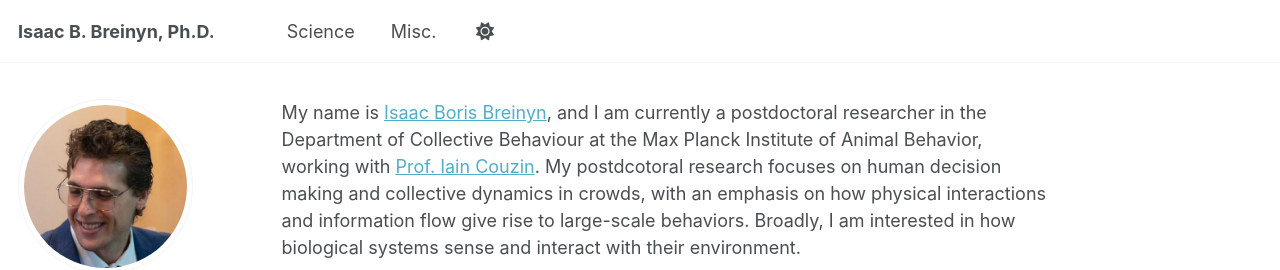
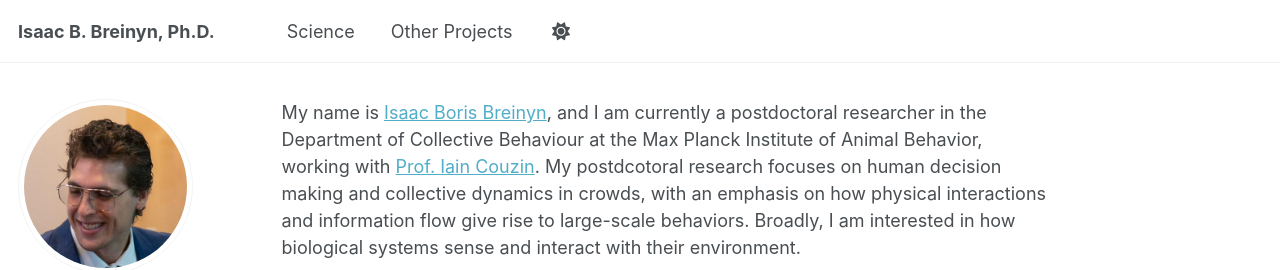
Before and after one commit to isaacbreinyn/isaacbreinyn.github.io, a Jekyll site: the page built from _pages/about.md, in a window 1280 px wide. Shown: the top 270 px of the page. Built offline with Jekyll 4.4.1, drawn with Linux system fonts in a browser that asks for light colours; some web fonts are replaced; a script that is not in the unit is left out.

Commit message:
Rename 'Misc.' to 'Other Projects' in navigation

```diff
--- a/_data/navigation.yml
+++ b/_data/navigation.yml
@@ -20,7 +20,7 @@ main:
   # - title: "Portfolio"
   #   url: /portfolio/
 
-  - title: "Misc."
+  - title: "Other Projects"
     url: /_pages/misc.md
 
   # - title: "CV"
```
